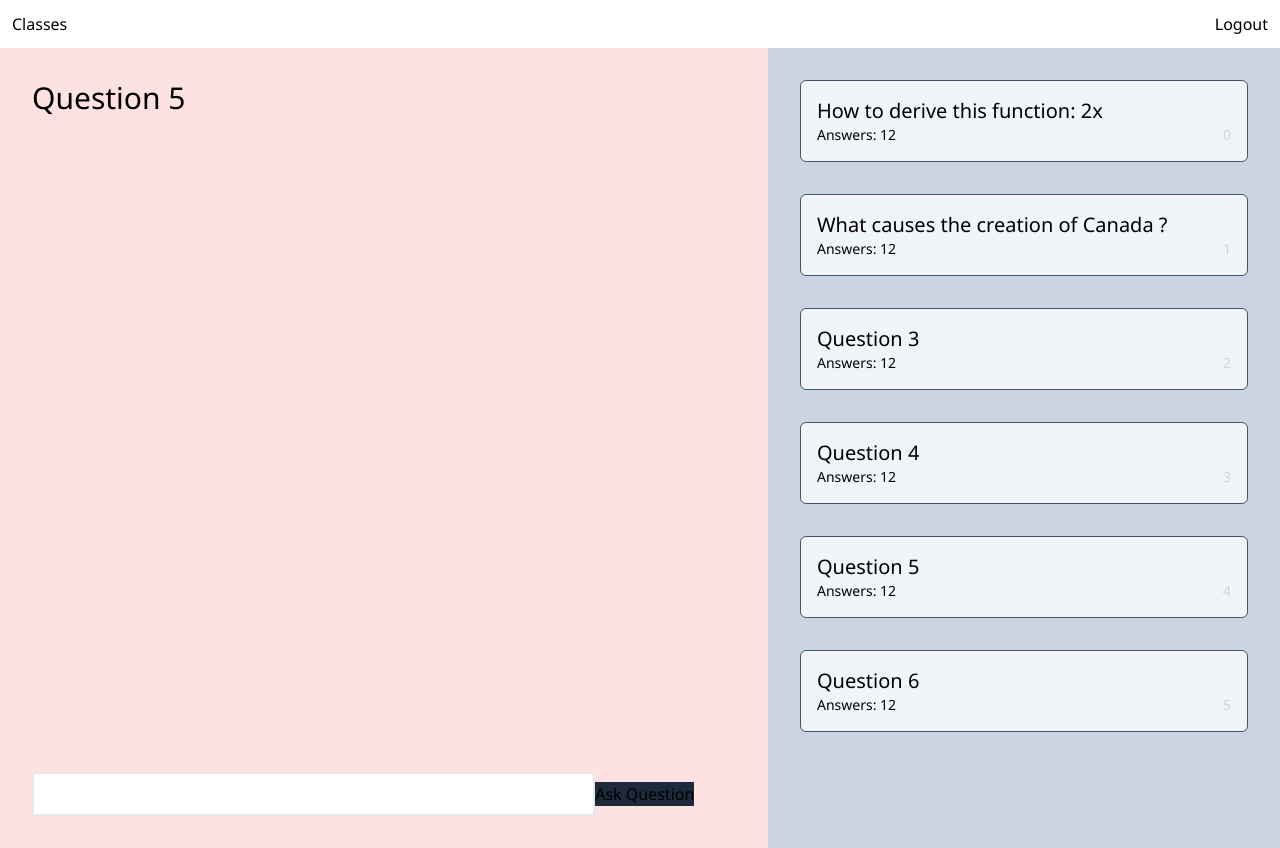
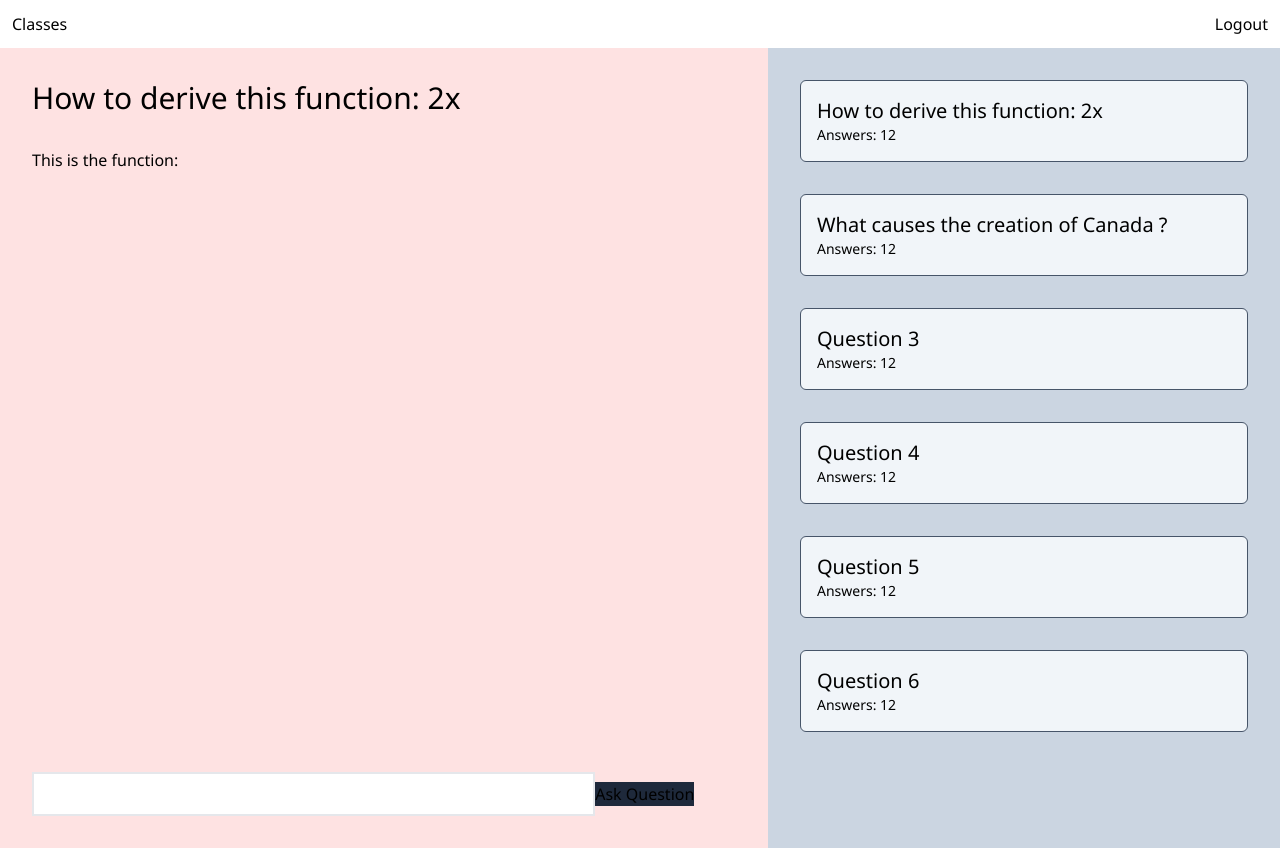
Before and after one commit to Asvo777/study-hub, a Next.js app: page /classes/1/q-and-a in a window 1280 px wide. Built offline with nearby package versions, Linux system fonts and the light colour scheme.

Commit message:
Improving q-and-a functionality

```diff
--- /dev/null
+++ b/src/app/api/questions/route.ts
@@ -0,0 +1,53 @@
+import { NextApiRequest } from "next";
+import { cookies } from "next/headers";
+import { NextResponse } from "next/server";
+
+export async function GET(request: NextApiRequest) {
+  const { searchParams } = new URL(
+    request.url === undefined ? "" : request.url
+  );
+  const questions = [
+    {
+      id: 0,
+      numberOfAnswers: 12,
+      question: "How to derive this function: 2x",
+      body: "This is the function:",
+    },
+    {
+      id: 1,
+      numberOfAnswers: 12,
+      question: "What causes the creation of Canada ?",
+      body: "I am asking this because..",
+    },
+    {
+      id: 2,
+      numberOfAnswers: 12,
+      question: "Question 3",
+      body: "What is this?",
+    },
+    {
+      id: 3,
+      numberOfAnswers: 12,
+      question: "Question 4",
+      body: "I was doing this question",
+    },
+    {
+      id: 4,
+      numberOfAnswers: 12,
+      question: "Question 5",
+      body: "Why does this happen?",
+    },
+    {
+      id: 5,
+      numberOfAnswers: 12,
+      question: "Question 6",
+      body: "Let me answer",
+    },
+  ];
+
+  const id = searchParams.get("id");
+  const message = questions;
+  const status = 200;
+
+  return NextResponse.json({ message: message }, { status: status });
+}
--- a/src/app/classes/[id]/q-and-a/page.tsx
+++ b/src/app/classes/[id]/q-and-a/page.tsx
@@ -1,26 +1,23 @@
 "use client";
 
-import React, { useState } from "react";
+import React, { useEffect, useState } from "react";
 import Question from "./question_component";
 
-export default function Page() {
+export default function Page({ params }: { params: { id: string } }) {
+  const [questions, setQuestions] = useState();
   const [userInput, setUserInput] = useState("");
-  const questions = [
-    { id: 0, numberOfAnswers: 12, question: "How to derive this function: 2x" },
-    {
-      id: 1,
-      numberOfAnswers: 12,
-      question: "What causes the creation of Canada ?",
-    },
-    { id: 2, numberOfAnswers: 12, question: "Question 3" },
-    { id: 3, numberOfAnswers: 12, question: "Question 4" },
-    { id: 4, numberOfAnswers: 12, question: "Question 5" },
-    { id: 5, numberOfAnswers: 12, question: "Question 6" },
-  ];
+  useEffect(() => {
+    (async () => {
+      const res = await fetch(`/api/questions?id=${params.id}`);
+      const body = await res.json();
+      setQuestions(body.message);
+    })();
+  }, [params.id]);
 
-  const [questionSelected, setQuestionSelected] = useState(4);
+  const [questionSelected, setQuestionSelected] = useState(0);
 
   return (
+    questions && (
       <>
         <section className="float-right w-2/5 bg-slate-300 min-h-screen">
           {questions.map((question) => (
@@ -37,13 +34,18 @@ export default function Page() {
             </span>
           ))}
         </section>
-      <section className="float-left min-h-screen w-3/5 p-8 flex flex-col justify-between content-center bg-red-100 fixed">
-        <div>
+        <section className="float-left min-h-screen w-3/5 p-8 flex flex-col content-center bg-red-100 fixed">
+          <div className="grow">
+            <div className="flex flex-col gap-8">
               {questionSelected == null ? (
                 <p>Ask a question to the community</p>
               ) : (
-            <h2 className="text-3xl">{questions[questionSelected].question}</h2>
+                <h2 className="text-3xl">
+                  {questions[questionSelected].question}
+                </h2>
               )}
+              <div>{questions[questionSelected].body}</div>
+            </div>
           </div>
           <div>
             <input
@@ -57,5 +59,6 @@ export default function Page() {
           </div>
         </section>
       </>
+    )
   );
 }
--- a/src/app/classes/[id]/q-and-a/question_component.tsx
+++ b/src/app/classes/[id]/q-and-a/question_component.tsx
@@ -17,7 +17,6 @@ export default function Question(props: ClassProps) {
           <h4 className="text-sm	inline-block">
             Answers: {props.numberOfAnswers}
           </h4>
-          <h5 className="inline-block text-sm text-slate-300">{props.id}</h5>
         </div>
       </div>
     </>
```
Lines whose indentation alone changed are shown as unchanged.
